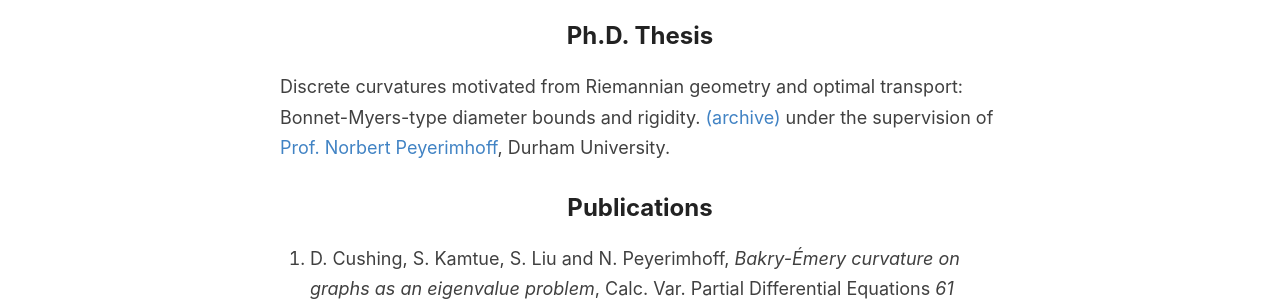
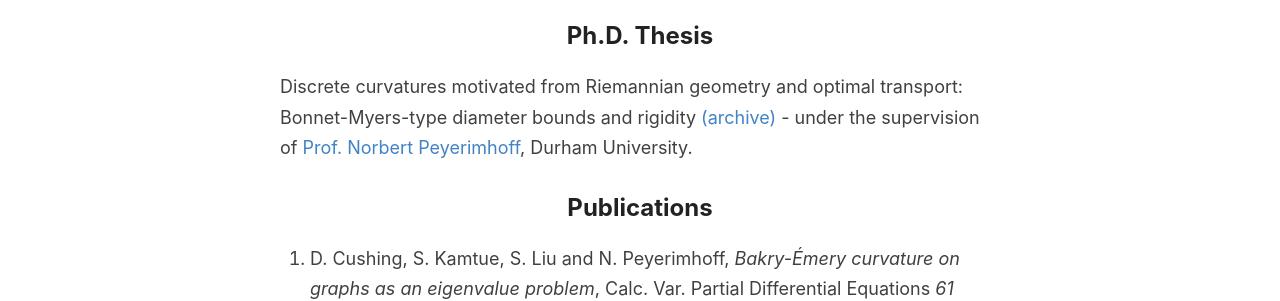
Before and after one commit to skamtue/rev-back, a Jekyll site: the page built from _pages/research.md, in a window 1280 px wide. Shown: the part 414-715 px from the top of the page. Built offline with Jekyll 4.4.1, drawn with Linux system fonts in a browser that asks for light colours.

Commit message:
Update research.md

```diff
--- a/_pages/research.md
+++ b/_pages/research.md
@@ -8,7 +8,7 @@ I study various approaches to define Ricci curvature on discrete spaces (graphs
 
 ## Ph.D. Thesis
 
-Discrete curvatures motivated from Riemannian geometry and optimal transport: Bonnet-Myers-type diameter bounds and rigidity. [(archive)](http://etheses.dur.ac.uk/14124/) under the supervision of [Prof. Norbert Peyerimhoff](https://www.dur.ac.uk/mathematical.sciences/staff/academic/?id=1687), Durham University.
+Discrete curvatures motivated from Riemannian geometry and optimal transport: Bonnet-Myers-type diameter bounds and rigidity [(archive)](http://etheses.dur.ac.uk/14124/) - under the supervision of [Prof. Norbert Peyerimhoff](https://www.dur.ac.uk/mathematical.sciences/staff/academic/?id=1687), Durham University.
 
 ## Publications
 
```
